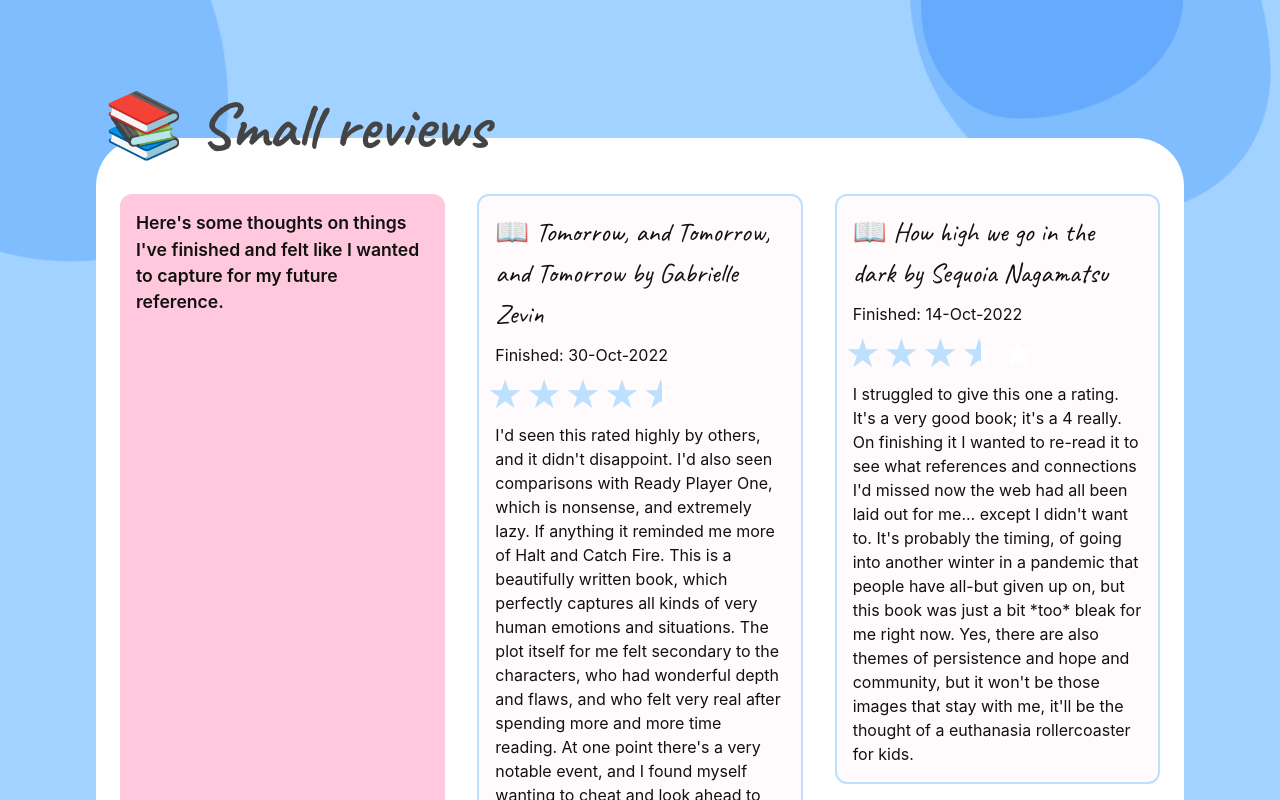
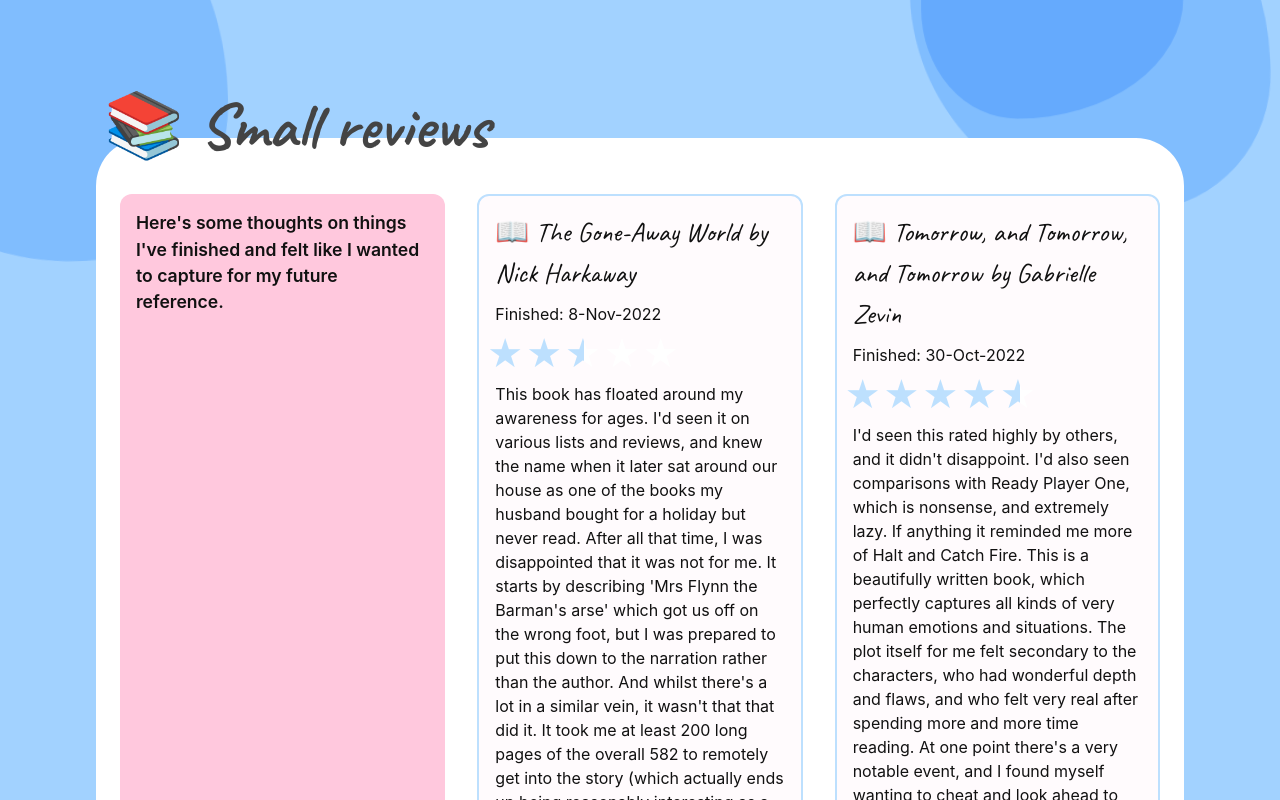
Before and after one commit to greywillfade/small-reviews, a React (Create React App) app: page / in a window 1280 px wide. Shown: the top 800 px of the page. Built offline with nearby package versions, Linux system fonts and the light colour scheme.

Commit message:
Add The Gone-Away World

```diff
--- a/src/data.js
+++ b/src/data.js
@@ -1,5 +1,12 @@
 export const reviewData = [
     {
+        title: "The Gone-Away World",
+        author: "Nick Harkaway",
+        category: "Book",
+        dateFinished: "8-Nov-2022",
+        rating: "2.5",
+        thoughts: "This book has floated around my awareness for ages. I'd seen it on various lists and reviews, and knew the name when it later sat around our house as one of the books my husband bought for a holiday but never read. After all that time, I was disappointed that it was not for me. It starts by describing 'Mrs Flynn the Barman's arse' which got us off on the wrong foot, but I was prepared to put this down to the narration rather than the author. And whilst there's a lot in a similar vein, it wasn't that that did it. It took me at least 200 long pages of the overall 582 to remotely get into the story (which actually ends up being reasonably interesting as a concept, if a bit chaotic and all over the place in execution). This book suffers hugely from wild ramblings, in both tangents and style of writing. On one page there's a sentence with 193 words, which sadly isn't an exception. If it was a third of the size and written differently I'd have liked it a lot more. A shame!"
+    },{
         title: "Tomorrow, and Tomorrow, and Tomorrow",
         author: "Gabrielle Zevin",
         category: "Book",
```
